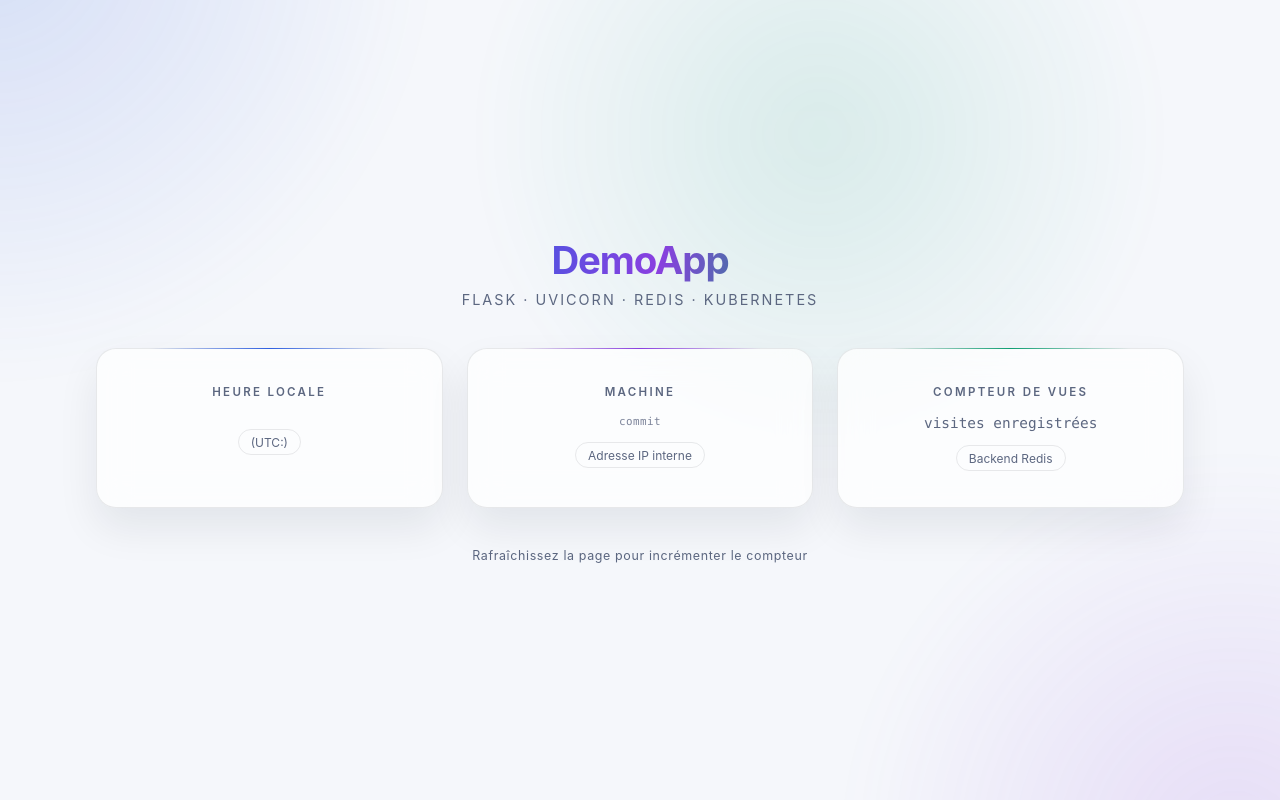
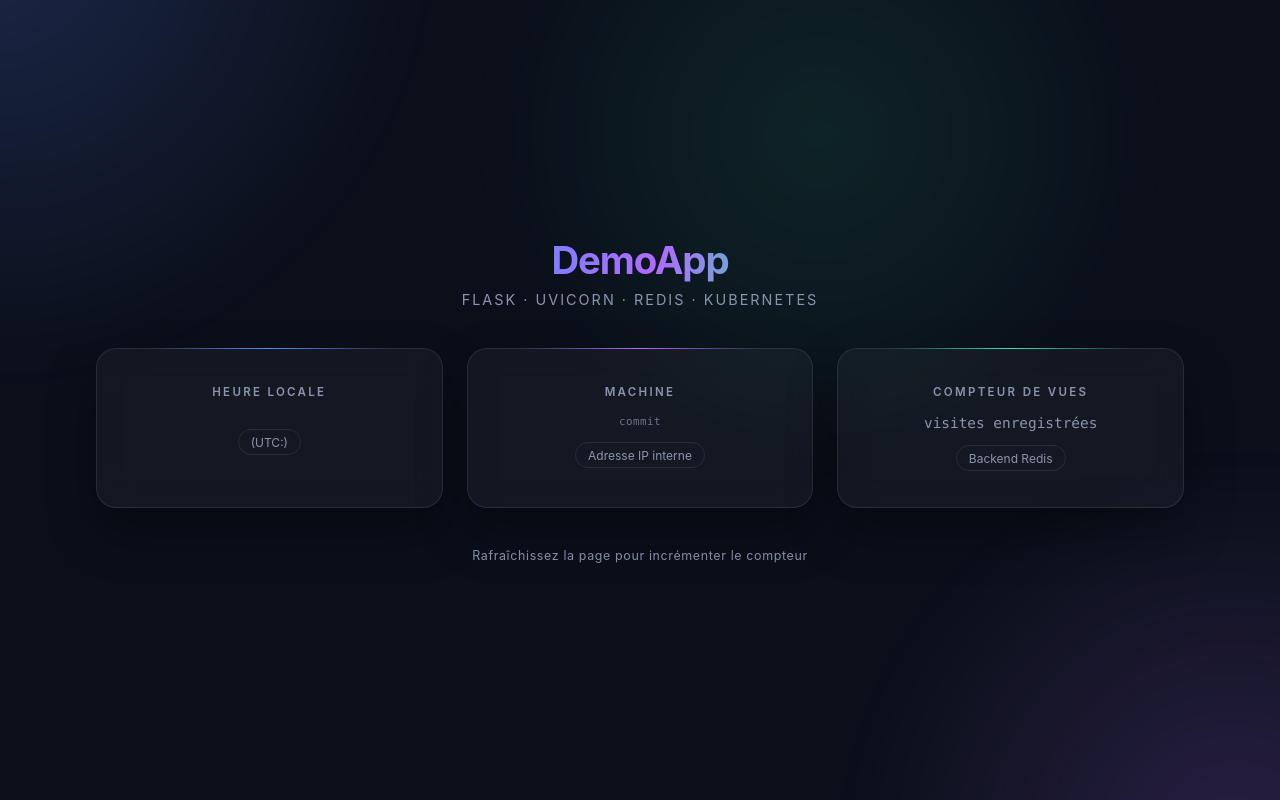
Before and after one commit to OPS-NC/DemoApp, a Flask app: template templates/index.html in a window 1280 px wide. Run offline with Flask 3, Linux system fonts and the light colour scheme; the template is opened without the code that fills it, so the values that code supplies are empty.

Commit message:
[Claude] feat: retour au thème sombre de la page d'accueil
Annule les changements de design du commit ec6200d.

Co-Authored-By: Claude Opus 5 <noreply@anthropic.com>

```diff
--- a/templates/index.html
+++ b/templates/index.html
@@ -3,18 +3,17 @@
 <head>
 <meta charset="utf-8">
 <meta name="viewport" content="width=device-width, initial-scale=1">
-<meta name="color-scheme" content="light">
 <title>DemoApp</title>
 <style>
   :root {
-    --bg: #f5f7fb;
-    --card: rgba(255, 255, 255, 0.72);
-    --border: rgba(15, 23, 42, 0.09);
-    --text: #131a2b;
-    --muted: #5c6780;
-    --accent: #2f5fe0;
-    --accent-2: #8a3fe0;
-    --accent-3: #0f9e72;
+    --bg: #0b0f1a;
+    --card: rgba(255, 255, 255, 0.04);
+    --border: rgba(255, 255, 255, 0.09);
+    --text: #f2f5fb;
+    --muted: #8b95ad;
+    --accent: #5b8cff;
+    --accent-2: #b06bff;
+    --accent-3: #2ee6a8;
   }
 
   * { box-sizing: border-box; margin: 0; padding: 0; }
@@ -38,9 +37,9 @@
     position: fixed;
     inset: -30%;
     background:
-      radial-gradient(45rem 45rem at 20% 15%, rgba(47, 95, 224, 0.16), transparent 60%),
-      radial-gradient(40rem 40rem at 80% 85%, rgba(138, 63, 224, 0.14), transparent 60%),
-      radial-gradient(35rem 35rem at 60% 30%, rgba(15, 158, 114, 0.12), transparent 60%);
+      radial-gradient(45rem 45rem at 20% 15%, rgba(91, 140, 255, 0.20), transparent 60%),
+      radial-gradient(40rem 40rem at 80% 85%, rgba(176, 107, 255, 0.18), transparent 60%),
+      radial-gradient(35rem 35rem at 60% 30%, rgba(46, 230, 168, 0.10), transparent 60%);
     filter: blur(20px);
     z-index: -1;
     animation: drift 24s ease-in-out infinite alternate;
@@ -87,12 +86,12 @@
     background: var(--card);
     backdrop-filter: blur(16px);
     -webkit-backdrop-filter: blur(16px);
-    box-shadow: 0 1.25rem 2.5rem rgba(15, 23, 42, 0.08);
+    box-shadow: 0 1.5rem 3rem rgba(0, 0, 0, 0.35);
     text-align: center;
     transition: transform 0.25s ease, border-color 0.25s ease;
   }
 
-  .card:hover { transform: translateY(-4px); border-color: rgba(15, 23, 42, 0.18); }
+  .card:hover { transform: translateY(-4px); border-color: rgba(255, 255, 255, 0.2); }
 
   .card::after {
     content: "";
@@ -140,11 +139,11 @@
     margin-top: 0.45rem;
     font-size: 0.68rem;
     letter-spacing: 0.04em;
-    color: #7b8399;
+    color: #6b748c;
     font-family: ui-monospace, SFMono-Regular, "SF Mono", Menlo, monospace;
   }
 
-  .commit span { color: #454f68; }
+  .commit span { color: #97a1b8; }
 
   .badge {
     display: inline-block;
@@ -158,7 +157,7 @@
 
   footer { color: var(--muted); font-size: 0.78rem; letter-spacing: 0.05em; }
 
-  .offline { color: #d93636; }
+  .offline { color: #ff7b7b; }
 </style>
 </head>
 <body>
```
